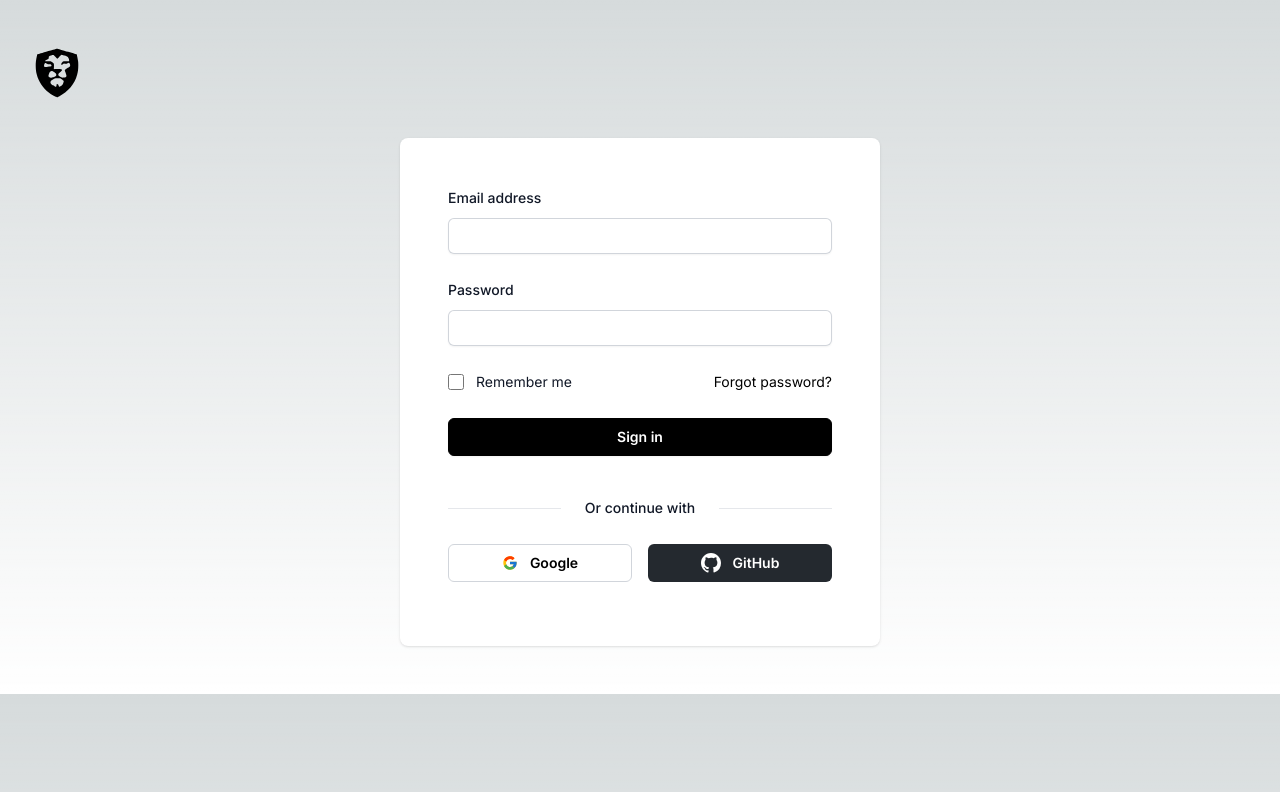
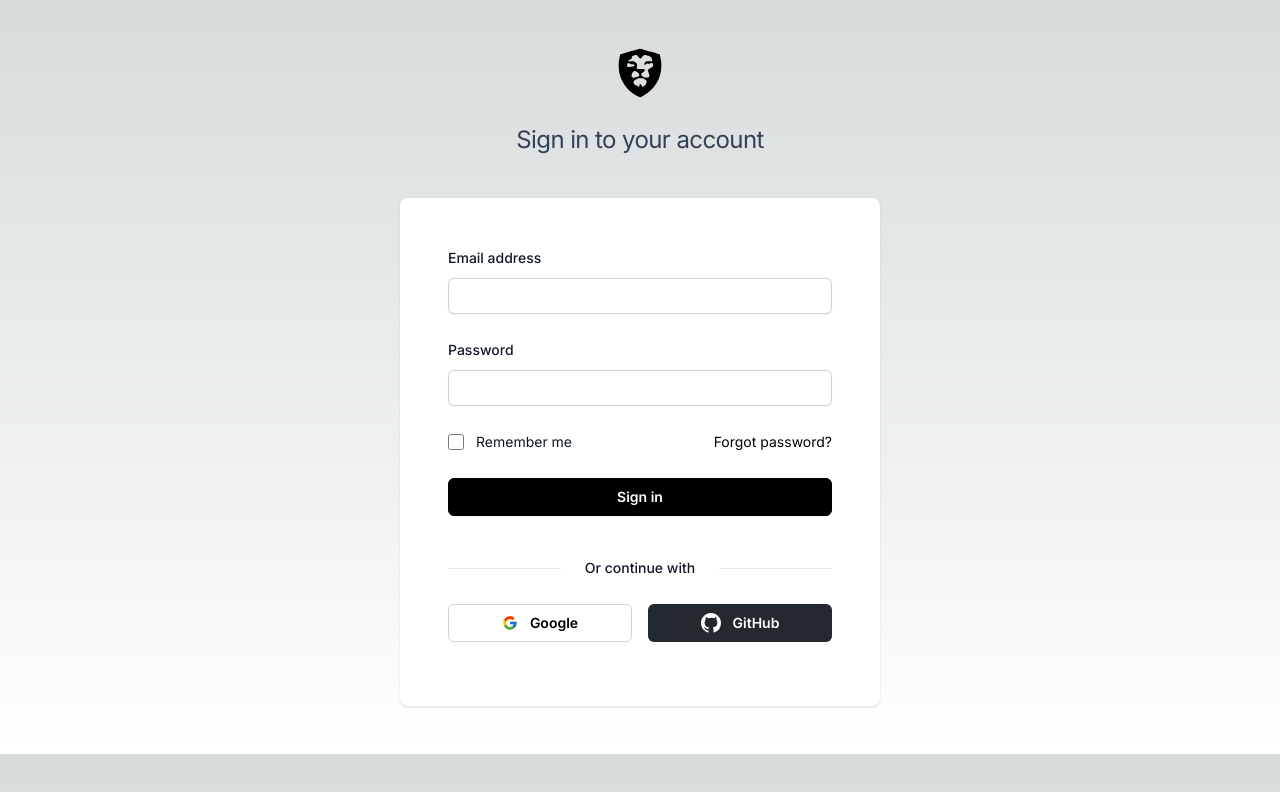
Before and after one commit to LiosCode/LiosPage, a Next.js app in the folder website/: page /login in a window 1280 px wide. Shown: the top 792 px of the page. Built offline with nearby package versions, Linux system fonts and the light colour scheme; no server answers.

Commit message:
Logo wieder ins Center gebracht

```diff
--- a/website/src/app/login/page.tsx
+++ b/website/src/app/login/page.tsx
@@ -66,15 +66,22 @@ const NextLoginPage = () => {
   return (
     sessionStatus !== "authenticated" && (
       <div className="flex min-h-full flex-1 flex-col justify-center py-12 sm:px-6 lg:px-8">
+         <div className="flex justify-center">
         <Link href="/">
             <Image
               src="/OhneTitel2.svg"
               alt="logo"
+
               className="dark:invert cursor-pointer"
               width={50}
               height={50}
             />
+
           </Link>
+          </div>
+          <h2 className="mt-6 text-center text-2xl leading-9 tracking-tight text-slate-700">
+            Sign in to your account
+          </h2>
         <div className="mt-10 sm:mx-auto sm:w-full sm:max-w-[480px]">
           <div className="bg-white px-6 py-12 shadow sm:rounded-lg sm:px-12">
             <form className="space-y-6" onSubmit={handleSubmit}>
```
